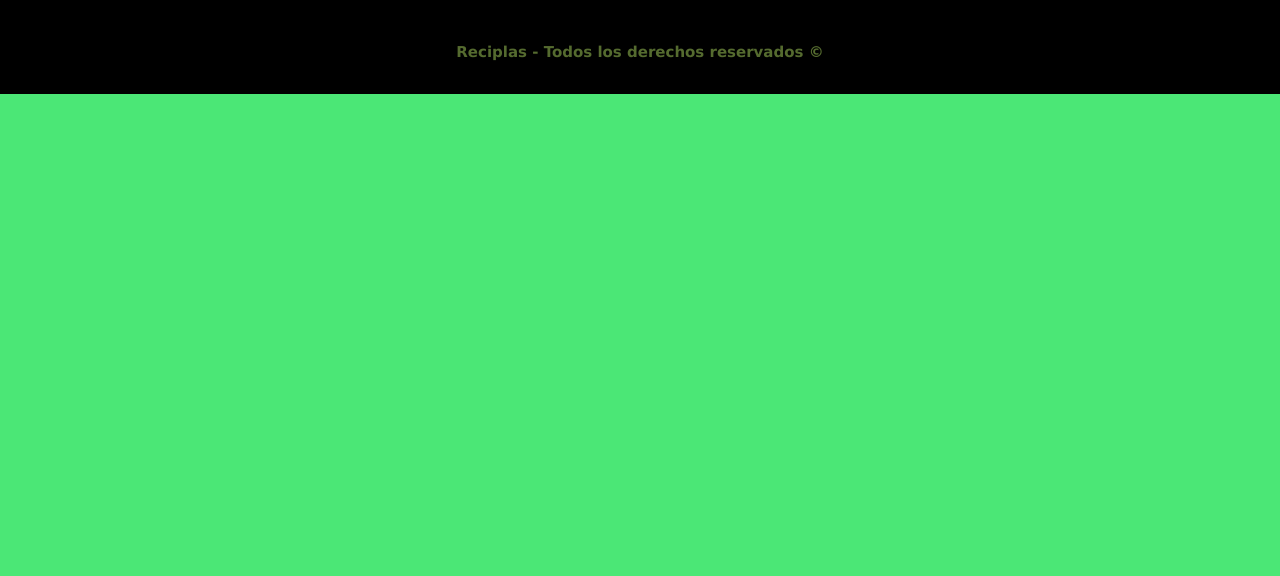
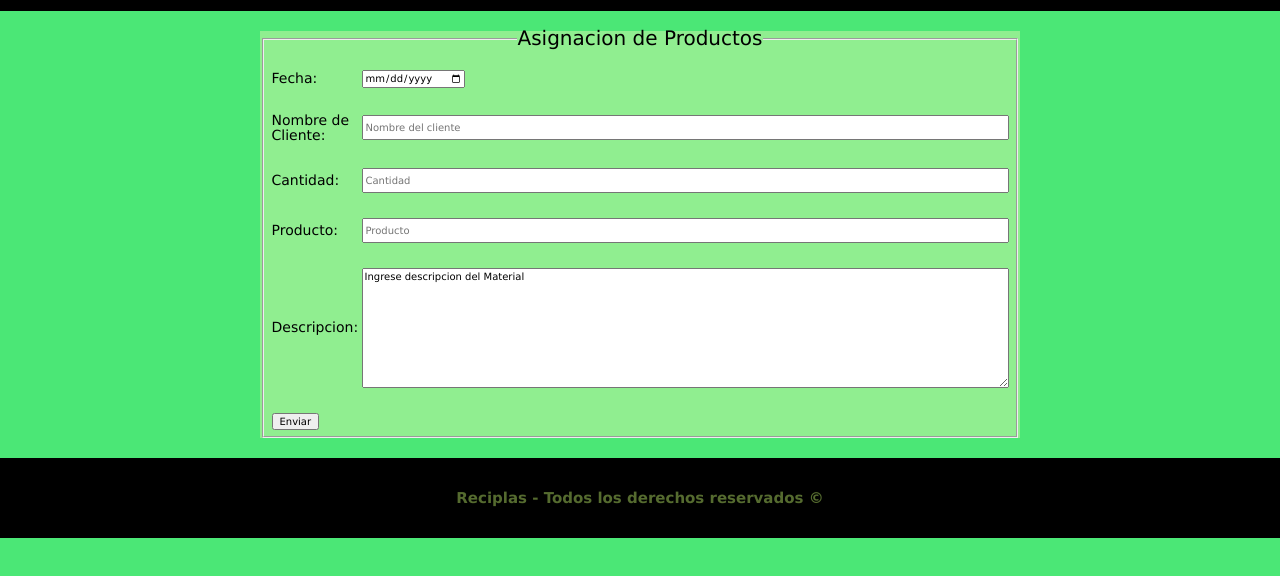
Before and after one commit to AntolinaGonzalez/GestionReciplas, a plain HTML site: page asignar.html in a window 1280 px wide. Shown: the part 108-684 px from the top of the page. Drawn offline with Linux system fonts and the light colour scheme.

Commit message:
diseno de asignar.html

```diff
--- a/asignar.html
+++ b/asignar.html
@@ -26,7 +26,43 @@
 
             </div>
         </section>
+        </header>
+<main class="contenedor">
+   <div class="contenedor-formulario">
+    <form >
+        <div class="formulario">
+            <fieldset>
+                <legend>Asignacion de Productos</legend>
+                <div class="campo">
+                    <label for="fecha">Fecha: </label>
+                    <input type="date" id="fecha">
+                </div>
+                <div class="campo">
+                    <label for="cliente">Nombre de Cliente: </label>
+                    <input type="text" id="cliente" placeholder="Nombre del cliente">
+                </div>
 
+                <div class="campo">
+                    <label for="cantidad">Cantidad: </label>
+                    <input type="number" id="cantidad" placeholder="Cantidad">
+                </div>
+                <div class="campo">
+                    <label for="Producto">Producto: </label>
+                    <input type="text" id="Producto" placeholder="Producto">
+                </div>
+                <div class="campo">
+                    <label for="descripcion">Descripcion: </label>
+                    <textarea name="Descripcion" id="descripcion" cols="30" rows="10"
+                    style="width: 608px; height: 120px;">Ingrese descripcion del Material</textarea>
+                </div>
+                <input type="submit" value="Enviar" class="boton">
+            </fieldset>
+        </div>
+
+    </form>
+   </div>
+
+</main>
 
 
          <footer class="footer">
--- a/css/style.css
+++ b/css/style.css
@@ -1,6 +1,7 @@
 html{
     font-size: 62.5%;
     box-sizing: border-box;
+    line-height: 1.5rem;
 }
  *,*::before, *::after{
         box-sizing: inherit;
@@ -131,3 +132,37 @@ p{
 .abajo h1{
    margin-right: 2rem;
 }
+
+/**paginas internas**/
+.contenedor-formulario{
+  max-width: 80rem;
+  margin: 0 auto;
+  padding: 2rem;
+  width: 100%;
+}
+form legend {
+    text-align: center;
+    font-size: 2rem;
+    margin-bottom: 2rem;
+}
+.formulario{
+    background-color: lightgreen;
+}
+.campo {
+    display: flex;
+    margin-bottom: 2.5rem;
+    align-items: center;
+}
+.campo label {
+    flex: 0 0 90px;
+    color: black;
+    font-size: 1.4rem;
+}
+
+.campo input[type="text"],
+.campo input[type="tel"],
+.campo input[type="number"],
+.campo textarea {
+    flex: 1;
+    height: 2.5rem;
+}
```
